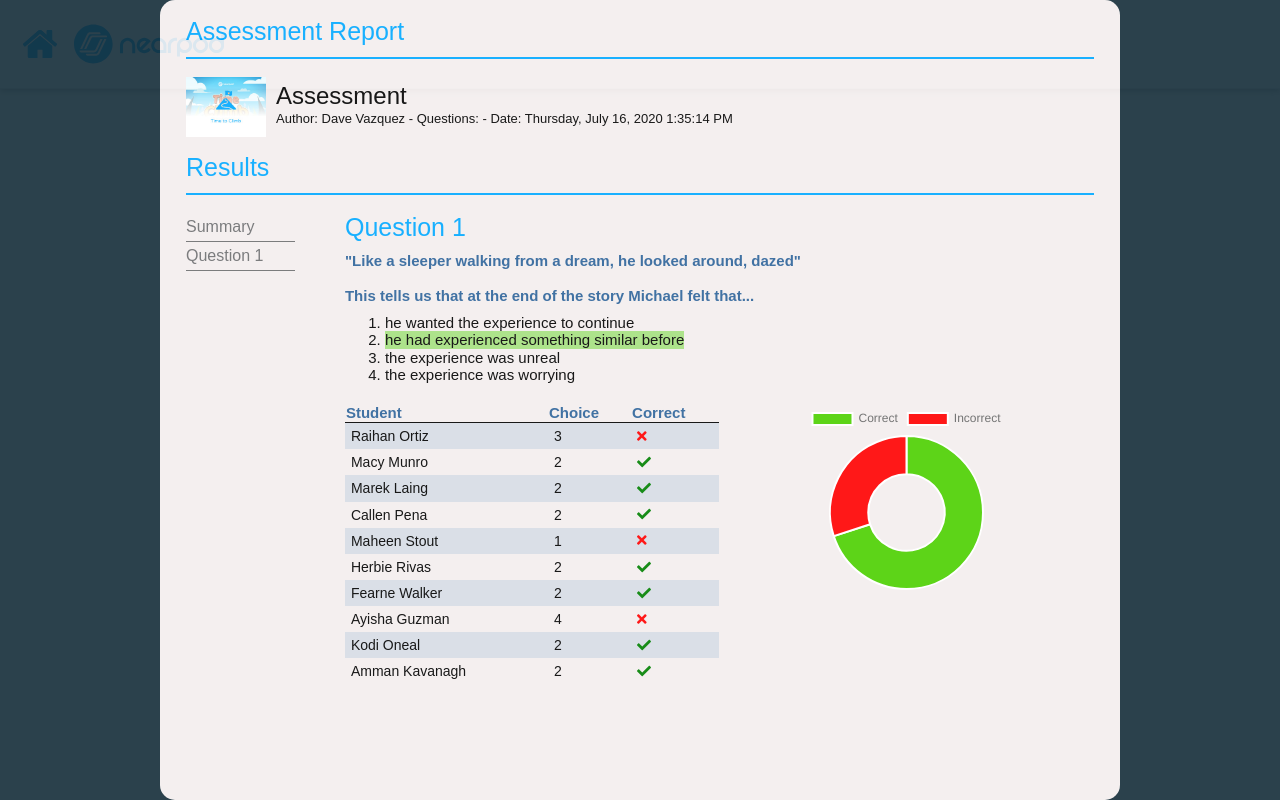
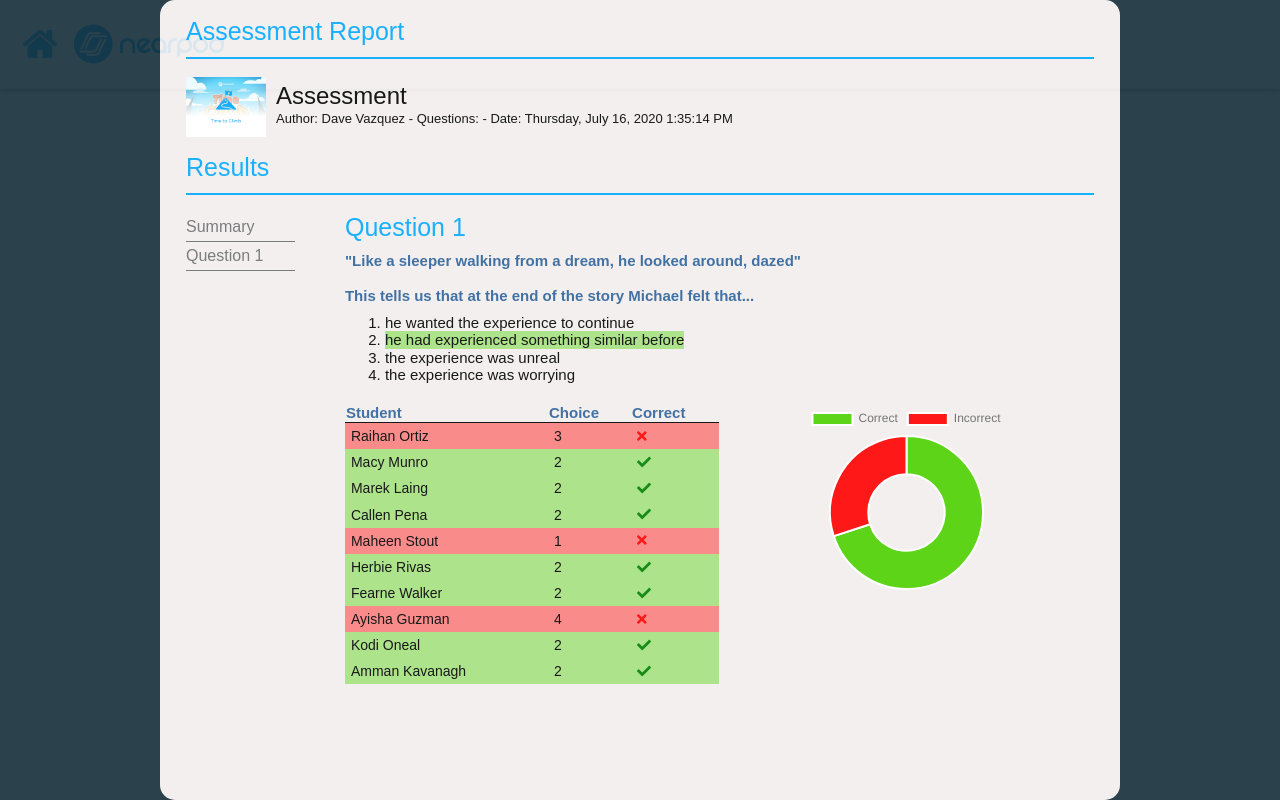
Before and after one commit to dave-vazquez/test-assessments, a React (Create React App) app: page / in a window 1280 px wide. Built offline with nearby package versions, Linux system fonts and the light colour scheme.

Commit message:
makes table styled/sortable by correct/incorrect

```diff
--- a/src/components/Assessment/Analysis/StudentTable.js
+++ b/src/components/Assessment/Analysis/StudentTable.js
@@ -19,14 +19,14 @@ const StudentTable = (props) => {
         col2: choice.num,
         col3: (
           <FontAwesomeIcon
-            correct={choice.isAnswer.toString()}
+            value={choice.isAnswer}
             icon={choice.isAnswer ? faCheck : faTimes}
             color={choice.isAnswer ? "green" : "red"}
           />
         ),
       };
     });
-  }, []);
+  }, [respondents, choices, students]);
 
   const columns = useMemo(() => {
     return [
@@ -41,6 +41,15 @@ const StudentTable = (props) => {
       {
         Header: "Correct",
         accessor: "col3",
+        sortType: (rowA, rowB) => {
+          const val1 = rowA.values.col3.props.value;
+          const val2 = rowB.values.col3.props.value;
+
+          if (val1 < val2) return -1;
+          if (val1 > val2) return 1;
+
+          return 0;
+        },
       },
     ];
   }, []);
@@ -48,6 +57,15 @@ const StudentTable = (props) => {
   const {
     getTableProps,
     getTableBodyProps,
+    getRowProps = (row) => {
+      const isCorrect = row.values.col3.props.value;
+
+      return {
+        style: {
+          background: isCorrect ? "#4CD00077" : "#ff000077",
+        },
+      };
+    },
     headerGroups,
     rows,
     prepareRow,
@@ -56,10 +74,11 @@ const StudentTable = (props) => {
   return (
     <table {...getTableProps()}>
       <thead>
-        {headerGroups.map((headerGroup) => (
-          <tr {...headerGroup.getHeaderGroupProps()}>
-            {headerGroup.headers.map((column) => (
+        {headerGroups.map((headerGroup, i) => (
+          <tr key={i} {...headerGroup.getHeaderGroupProps()}>
+            {headerGroup.headers.map((column, i) => (
               <th
+                key={i}
                 {...column.getHeaderProps(() => column.getSortByToggleProps())}
               >
                 {column.render("Header")}
@@ -72,9 +91,13 @@ const StudentTable = (props) => {
         {rows.map((row, i) => {
           prepareRow(row);
           return (
-            <tr {...row.getRowProps()}>
-              {row.cells.map((cell) => {
-                return <td {...cell.getCellProps()}>{cell.render("Cell")}</td>;
+            <tr key={i} {...row.getRowProps(getRowProps(row))}>
+              {row.cells.map((cell, i) => {
+                return (
+                  <td key={i} {...cell.getCellProps()}>
+                    {cell.render("Cell")}
+                  </td>
+                );
               })}
             </tr>
           );
```
